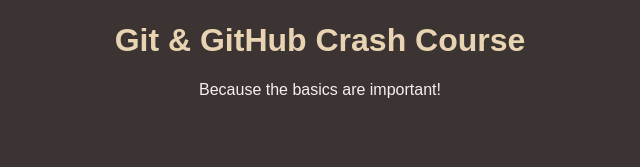
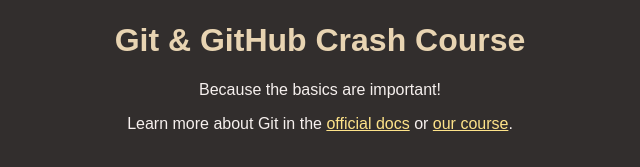
Before and after one commit to eudeamonism/github-crash-course, a plain HTML site: page index.html in a window 1280 px wide. Shown: the part 147-314 px from the top of the page, without its empty margins (320-960 px from the left). Drawn offline with Linux system fonts and the light colour scheme.

Commit message:
added links & restructured page

```diff
--- a/index.html
+++ b/index.html
@@ -8,8 +8,17 @@
     <link rel="stylesheet" href="styles.css" />
   </head>
   <body>
-    <img id="logo" src="logo.png" alt="A logo that contains the word 'Git'" />
-    <h1>Git & GitHub Crash Course</h1>
-    <p>Because the basics are important!</p>
+    <header>
+      <img id="logo" src="logo.png" alt="A logo that contains the word 'Git'" />
+      <h1>Git & GitHub Crash Course</h1>
+    </header>
+    <main>
+      <p>Because the basics are important!</p>
+      <p>
+        Learn more about Git in the
+        <a href="https://git-scm.com/book/en/v2">official docs</a> or
+        <a href="https://acad.link/git">our course</a>.
+      </p>
+    </main>
   </body>
 </html>
--- a/styles.css
+++ b/styles.css
@@ -5,7 +5,7 @@
 body {
   margin: 0;
   text-align: center;
-  background-color: #3b3433;
+  background-color: #322e2d;
   color: #f6f0ee;
 }
 
@@ -19,3 +19,7 @@
 h1 {
   color: #e8d4b2;
 }
+
+a {
+  color: #fee389;
+}
```
Also changed, not shown: 1 other file.
